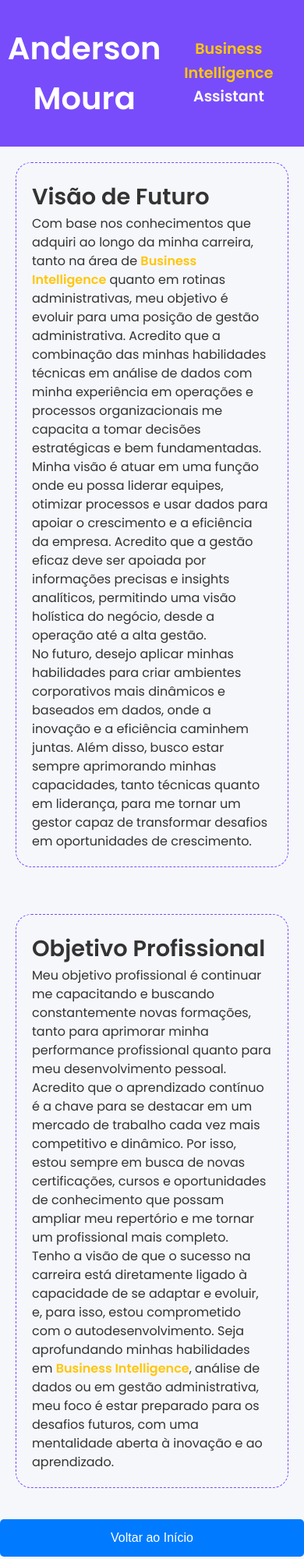
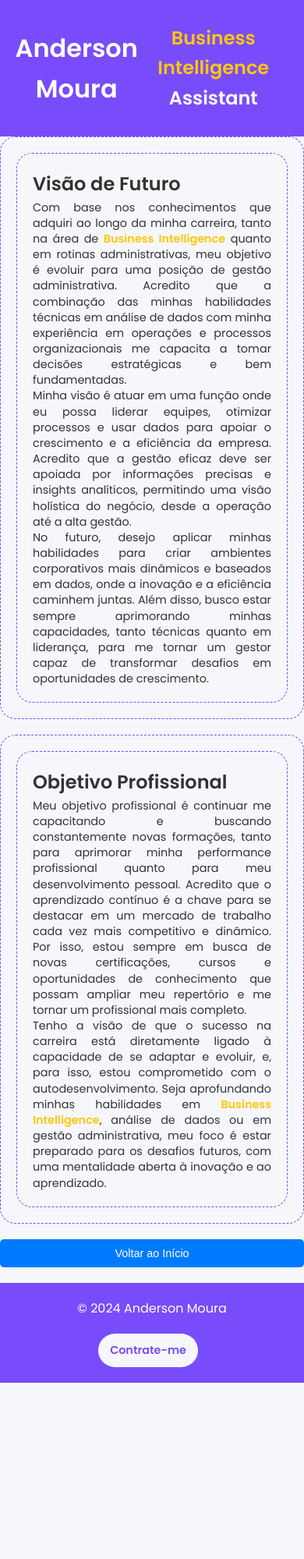
Before and after one commit to dados-repositorio/portifolio, a plain HTML site: page details.html in a window 390 px wide. Shown: the top 1999 px of the page at 78% size. After the commit the page ends 1773 px from the top, so only its background shows below. Drawn offline with Linux system fonts and the light colour scheme.

Commit message:
Update styles.css

```diff
--- a/styles.css
+++ b/styles.css
@@ -241,53 +241,64 @@ body::-webkit-scrollbar {
     border-radius: 20px;       /* roundness of the scroll thumb */
     border: 3px solid rgb(255, 255, 255);  /* creates padding around scroll thumb */
   }
-/* CSS Responsivo para Dispositivos Móveis */
+  /* Estilo base para a imagem do perfil */
+.profile-pic {
+    text-align: center; /* Centraliza a imagem */
+    margin: 20px 0; /* Margem superior e inferior para espaçamento */
+}
+
+.profile-pic img {
+    max-width: 100%; /* Garante que a imagem não ultrapasse a largura do contêiner */
+    height: auto; /* Mantém a proporção da imagem */
+    border-radius: 50%; /* Deixa a imagem circular, se desejar */
+}
+
+/* Seções de conteúdo */
+.section {
+    padding: 20px; /* Padding interno para as seções */
+    border: 1px dashed #784cfb; /* Borda tracejada nas seções */
+    border-radius: 20px; /* Bordas arredondadas */
+    margin-bottom: 20px; /* Espaçamento entre as seções */
+}
+
+/* Estilo do texto */
+.section h3 {
+    font-size: 1.5em; /* Tamanho do título das seções */
+}
+
+.section p {
+    font-size: 0.9em; /* Tamanho do texto */
+    line-height: 1.4; /* Aumentar a altura da linha para legibilidade */
+    text-align: justify; /* Justifica o texto */
+}
+
+/* Estilo para dispositivos móveis */
 @media (max-width: 768px) {
-    .container {
-        width: 95%;
+    body {
+
     }
 
     .header {
-        padding: 30px 0;
+        padding: 30px 0; /* Reduzir padding do cabeçalho */
     }
 
-    .header h1 {
-        font-size: 2.5em;
-    }
-
-    .header h2 {
-        font-size: 1.2em;
-    }
-
-    .section {
-        padding: 20px; /* Reduzir padding nas seções */
-    }
-
-    .section h3 {
-        font-size: 1.8em;
-    }
-
-    .section p {
-        font-size: 1em; /* Ajustar tamanho do texto */
-        line-height: 1.5; /* Melhorar legibilidade */
-    }
-
-    .btn {
-        padding: 10px 15px; /* Ajustar tamanho do botão */
+    .btn, .back-to-top {
+        padding: 10px 15px; /* Ajustar padding dos botões */
         font-size: 0.9em; /* Tamanho da fonte dos botões */
     }
 
     .back-to-top {
         width: 100%; /* Botão ocupa a largura total */
-        padding: 15px;
-        font-size: 1em; /* Aumentar o tamanho da fonte */
+        margin-top: 20px; /* Margem acima do botão */
+        text-align: center; /* Centralizar texto */
     }
 
     footer {
-        padding: 20px 0; /* Reduzir o padding do rodapé */
+        padding: 20px 0; /* Reduzir padding do rodapé */
     }
-
-    .whatsapp-link {
-        padding: 10px; /* Ajustar o padding do link do WhatsApp */
+    .profile-pic img {
+        border-radius: 50%;
+        max-width: 0px;
+        background-color: #f7f7f7;
     }
 }
```
